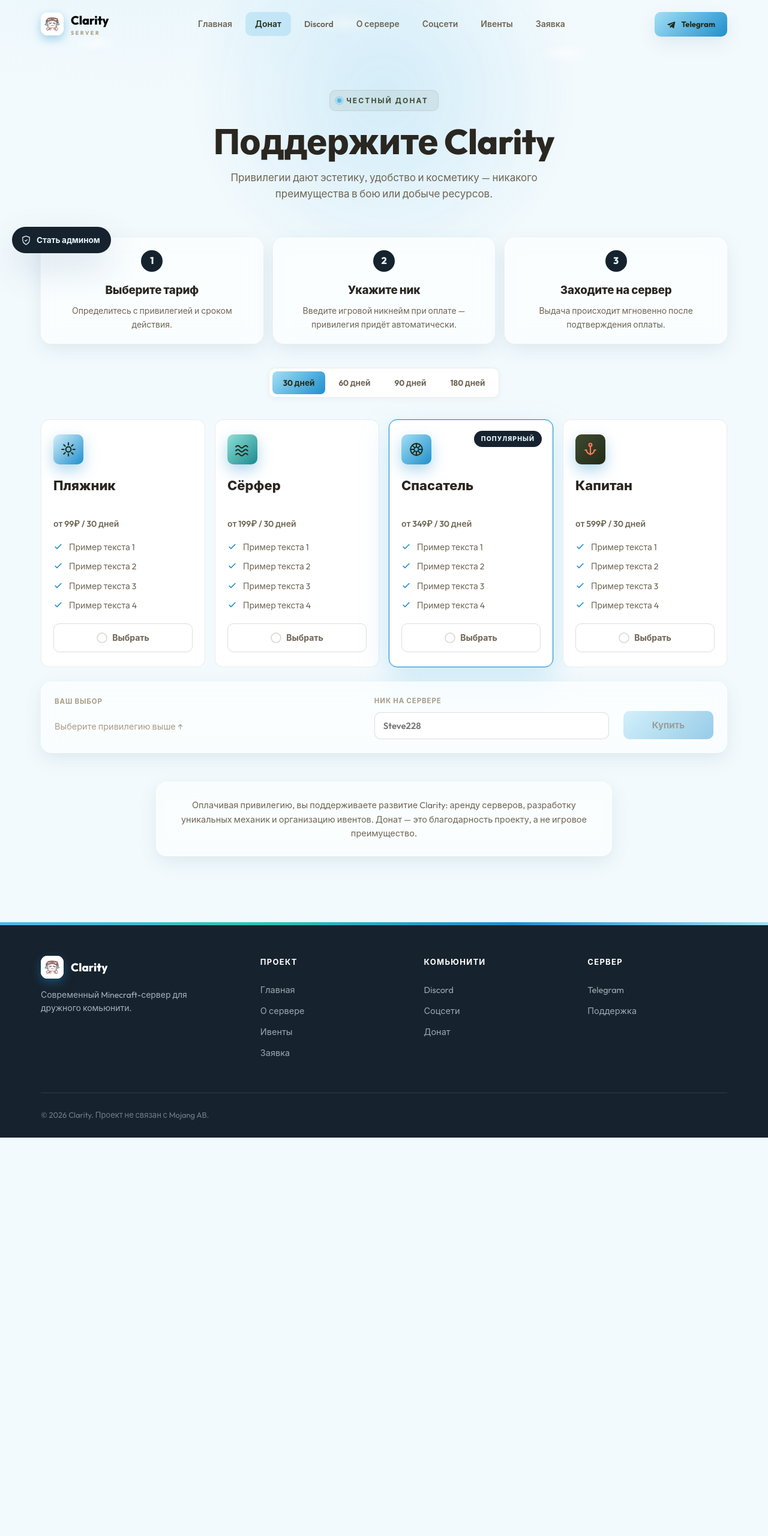
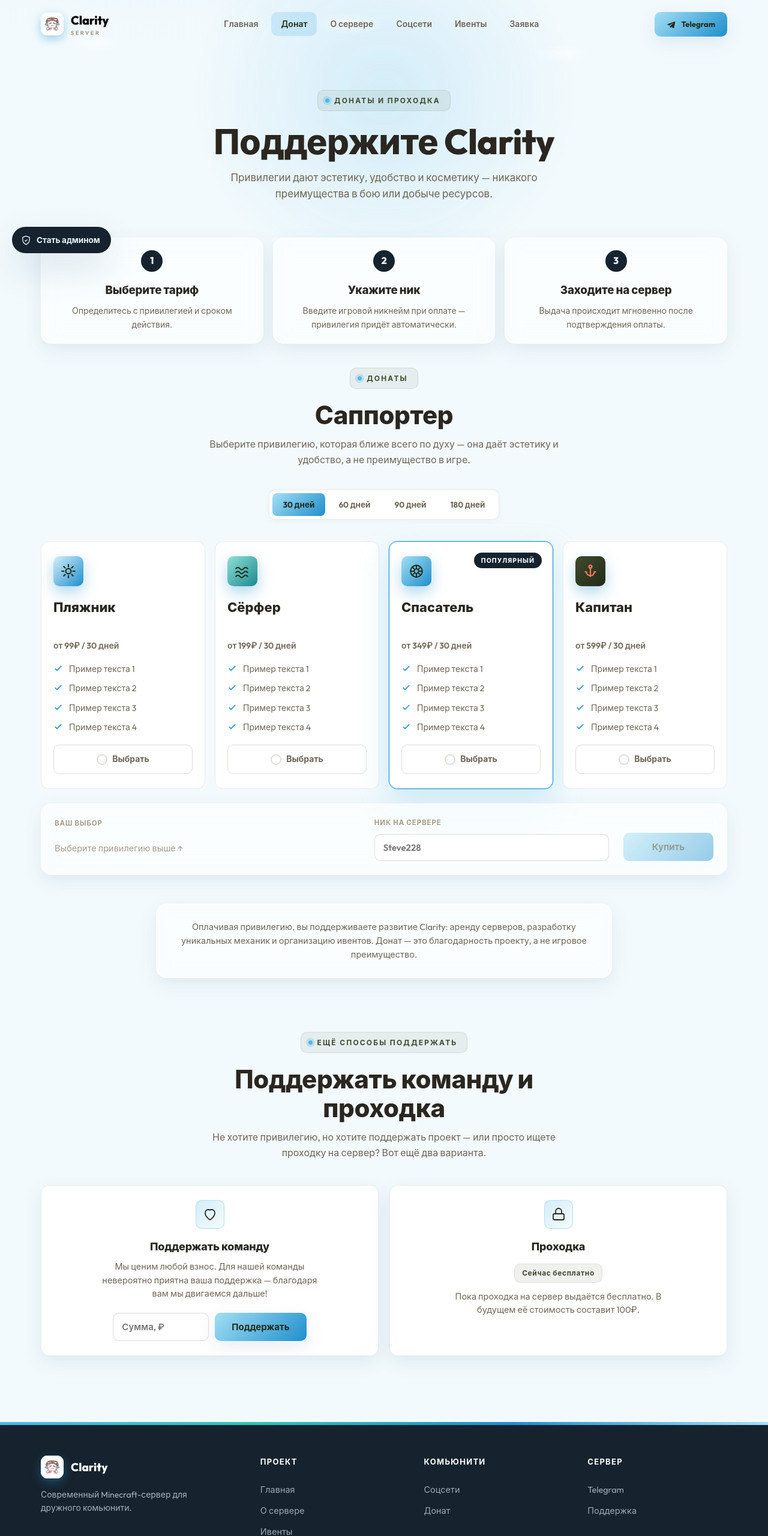
Before and after one commit to Dtermi/claritytest, a website: page donate.html in a window 1280 px wide. Shown: the top 2560 px of the page at 60% size. Before the commit the page ends 1896 px from the top, so only its background shows below. Drawn offline with Linux system fonts and the light colour scheme.

Commit message:
Add files via upload

```diff
--- a/donate.html
+++ b/donate.html
@@ -3,8 +3,8 @@
 <head>
 <meta charset="UTF-8"/>
 <meta name="viewport" content="width=device-width,initial-scale=1.0"/>
-<title>Донат — Clarity</title>
-<meta name="description" content="Тарифы привилегий Clarity — честный донат без pay-to-win."/>
+<title>Донаты и проходка — Clarity</title>
+<meta name="description" content="Тарифы привилегий, поддержка команды и проходка на сервер Clarity — честный донат без pay-to-win."/>
 <link rel="preconnect" href="https://fonts.googleapis.com">
 <link href="https://fonts.googleapis.com/css2?family=Outfit:wght@300;400;500;600;700;800;900&display=swap" rel="stylesheet">
 <link rel="icon" href="assets/logo.png"/>
@@ -130,7 +130,6 @@
     <div class="nav-links">
       <a href="index.html">Главная</a>
       <a href="donate.html">Донат</a>
-      <a href="discord.html">Discord</a>
       <a href="about.html">О сервере</a>
       <a href="social.html">Соцсети</a>
       <a href="events.html">Ивенты</a>
@@ -145,7 +144,6 @@
 <div class="mobile-menu">
   <a href="index.html">Главная</a>
   <a href="donate.html">Донат</a>
-  <a href="discord.html">Discord</a>
   <a href="about.html">О сервере</a>
   <a href="social.html">Соцсети</a>
       <a href="events.html">Ивенты</a>
@@ -154,7 +152,7 @@
 
 <header class="page-hero">
   <div class="container">
-    <div class="eyebrow reveal" style="margin:0 auto 20px;"><span class="dot"></span>Честный донат</div>
+    <div class="eyebrow reveal" style="margin:0 auto 20px;"><span class="dot"></span>Донаты и проходка</div>
     <h1 class="reveal reveal-delay-1">Поддержите Clarity</h1>
     <p class="reveal reveal-delay-2">Привилегии дают эстетику, удобство и косметику — никакого преимущества в бою или добыче ресурсов.</p>
   </div>
@@ -177,6 +175,12 @@
       <h3 style="margin-bottom:8px;">Заходите на сервер</h3>
       <p style="color:var(--ink-soft); font-size:14px;">Выдача происходит мгновенно после подтверждения оплаты.</p>
     </div>
+  </div>
+
+  <div class="section-head reveal" style="margin-bottom:36px;">
+    <div class="eyebrow" style="margin:0 auto 20px;"><span class="dot"></span>Донаты</div>
+    <h2>Саппортер</h2>
+    <p>Выберите привилегию, которая ближе всего по духу — она даёт эстетику и удобство, а не преимущество в игре.</p>
   </div>
 
   <div class="period-wrap reveal">
@@ -254,6 +258,31 @@
   </div><div class="donate-note glass reveal">
     <p style="font-size:14.5px; color:var(--ink-soft);">Оплачивая привилегию, вы поддерживаете развитие Clarity: аренду серверов, разработку уникальных механик и организацию ивентов. Донат — это благодарность проекту, а не игровое преимущество.</p>
   </div>
+
+  <div class="section-head reveal" style="margin-top:90px;">
+    <div class="eyebrow" style="margin:0 auto 20px;"><span class="dot"></span>Ещё способы поддержать</div>
+    <h2>Поддержать команду и проходка</h2>
+    <p>Не хотите привилегию, но хотите поддержать проект — или просто ищете проходку на сервер? Вот ещё два варианта.</p>
+  </div>
+
+  <div class="grid-2 reveal" style="align-items:stretch;">
+    <div class="card glass" style="text-align:center; display:flex; flex-direction:column; align-items:center;">
+      <div class="icon-tile" style="margin-bottom:16px;"><svg viewBox="0 0 24 24" fill="none" stroke="currentColor" stroke-width="1.8"><path d="M12 21s-8-4.6-8-11.2C4 6 6.6 4 9.2 4 10.7 4 12 4.8 12 4.8S13.3 4 14.8 4C17.4 4 20 6 20 9.8 20 16.4 12 21 12 21Z"/></svg></div>
+      <h3>Поддержать команду</h3>
+      <p style="color:var(--ink-soft); font-size:14.5px; max-width:360px;">Мы ценим любой взнос. Для нашей команды невероятно приятна ваша поддержка — благодаря вам мы двигаемся дальше!</p>
+      <div style="display:flex; gap:10px; justify-content:center; flex-wrap:wrap; margin-top:20px; width:100%;">
+        <input type="number" min="1" id="customAmount" placeholder="Сумма, ₽" style="flex:1; min-width:120px; max-width:160px; padding:12px 14px; border-radius:var(--r-sm); border:1px solid var(--line-2); font-family:inherit; font-size:15px; font-weight:600; color:var(--ink); background:#fff;">
+        <button class="btn btn-primary" id="customDonateBtn">Поддержать</button>
+      </div>
+    </div>
+
+    <div class="card glass" style="text-align:center; display:flex; flex-direction:column; align-items:center;">
+      <div class="icon-tile" style="margin-bottom:16px;"><svg viewBox="0 0 24 24" fill="none" stroke="currentColor" stroke-width="1.8"><rect x="3" y="11" width="18" height="10" rx="2"/><path d="M7 11V7a5 5 0 0 1 10 0v4"/></svg></div>
+      <h3>Проходка</h3>
+      <div class="pill-tag" style="margin:6px 0 12px;">Сейчас бесплатно</div>
+      <p style="color:var(--ink-soft); font-size:14.5px; max-width:360px;">Пока проходка на сервер выдаётся бесплатно. В будущем её стоимость составит 100₽.</p>
+    </div>
+  </div>
 </section>
 
 <footer style="margin-top:110px;">
@@ -266,13 +295,29 @@
       <div class="footer-col"><h4>Проект</h4><a href="index.html">Главная</a><a href="about.html">О сервере</a>
       <a href="events.html">Ивенты</a>
       <a href="apply.html">Заявка</a></div>
-      <div class="footer-col"><h4>Комьюнити</h4><a href="discord.html">Discord</a><a href="social.html">Соцсети</a><a href="donate.html">Донат</a></div>
-      <div class="footer-col"><h4>Сервер</h4><a href="https://t.me/clarityminecraft" target="_blank" rel="noopener">Telegram</a><a href="discord.html">Поддержка</a></div>
+      <div class="footer-col"><h4>Комьюнити</h4><a href="social.html">Соцсети</a><a href="donate.html">Донат</a></div>
+      <div class="footer-col"><h4>Сервер</h4><a href="https://t.me/clarityminecraft" target="_blank" rel="noopener">Telegram</a><a href="https://t.me/clarityminecraft" target="_blank" rel="noopener">Поддержка</a></div>
     </div>
     <div class="footer-bottom"><span>© 2026 Clarity. Проект не связан с Mojang AB.</span></div>
   </div>
 </footer>
 
 <script src="script.js"></script>
+<script>
+  (function(){
+    var btn = document.getElementById('customDonateBtn');
+    var input = document.getElementById('customAmount');
+    if (!btn || !input) return;
+    btn.addEventListener('click', function(){
+      var amount = parseFloat(input.value);
+      if (!amount || amount <= 0) {
+        input.focus();
+        if (window.clarityToast) window.clarityToast('Укажите сумму поддержки');
+        return;
+      }
+      if (window.clarityToast) window.clarityToast('Спасибо! Напишите нам в Telegram, чтобы отправить ' + amount + '₽');
+    });
+  })();
+</script>
 </body>
 </html>
```
Also changed, not shown: about.html (+8 -10 lines), apply.html (+2 -4 lines), events.html (+2 -4 lines), history.html (+2 -4 lines), index.html (+2 -5 lines), social.html (+5 -7 lines).
